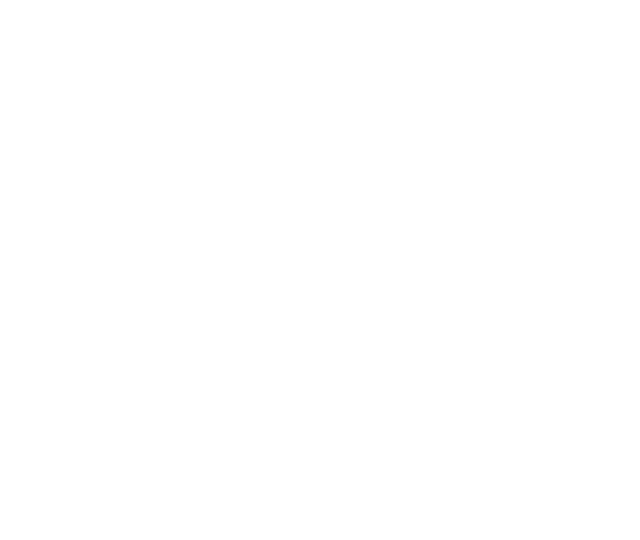
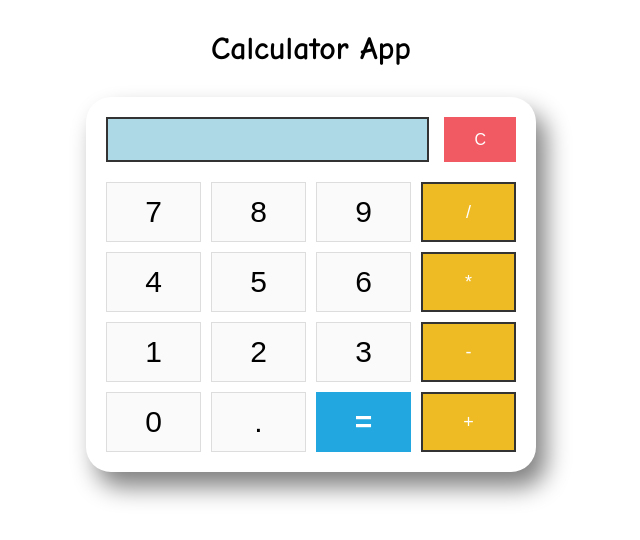
Before and after one commit to Adnankhan107/Odin-calculator, a plain HTML site: page index.html in a window 1280 px wide. Shown: the whole page, without its empty margins (329-969 px from the left). Drawn offline with Linux system fonts and the light colour scheme.

Commit message:
done with UI

```diff
--- a/index.html
+++ b/index.html
@@ -1,19 +1,44 @@
 <!DOCTYPE html>
 <html lang="en">
 <head>
-    <meta charset="UTF-8">
-    <meta name="viewport" content="width=device-width, initial-scale=1.0">
-    <title>Calculator</title>
-    <link rel="stylesheet" href="style.css">
+  <meta charset="UTF-8">
+  <title>Calculator App</title>
+  <link rel="stylesheet" href="style.css">
 </head>
 <body>
 
+  <h1>Calculator App</h1>
 
+  <div class="calculator">
 
+    <div class="top">
+      <input type="text" id="display">
+      <button class="clear">C</button>
+    </div>
 
+    <div class="buttons">
+      <button>7</button>
+      <button>8</button>
+      <button>9</button>
+      <button class="operator">/</button>
 
+      <button>4</button>
+      <button>5</button>
+      <button>6</button>
+      <button class="operator">*</button>
 
+      <button>1</button>
+      <button>2</button>
+      <button>3</button>
+      <button class="operator">-</button>
 
-<script src="script.js"></script>
+      <button>0</button>
+      <button>.</button>
+      <button class="equals">=</button>
+      <button class="operator">+</button>
+    </div>
+
+  </div>
+
 </body>
 </html>
--- a/style.css
+++ b/style.css
@@ -0,0 +1,75 @@
+* {
+  box-sizing: border-box;
+}
+
+body {
+  font-family: Arial, sans-serif;
+  text-align: center;
+}
+
+h1 {
+  font-family: "Comic Sans MS", cursive;
+  margin: 30px 0;
+}
+
+.calculator {
+  width: 450px;
+  margin: 0 auto;
+  padding: 20px;
+  background: white;
+  border-radius: 25px;
+  box-shadow: 10px 15px 25px gray;
+}
+
+.top {
+  display: flex;
+  gap: 15px;
+  margin-bottom: 20px;
+}
+
+#display {
+  flex: 1;
+  height: 45px;
+  padding: 8px;
+  font-size: 20px;
+  text-align: right;
+  background: lightblue;
+  border: 2px solid #333;
+}
+
+.buttons {
+  display: grid;
+  grid-template-columns: repeat(4, 1fr);
+  gap: 10px;
+}
+
+button {
+  height: 60px;
+  font-size: 30px;
+  background: #fafafa;
+  border: 1px solid #ddd;
+  cursor: pointer;
+}
+
+.operator {
+  background: #eebb25;
+  border: 2px solid #333;
+  color: white;
+  font-size: 18px;
+}
+
+.equals {
+  background: #22a7e0;
+  border: none;
+  color: white;
+  font-weight: bold;
+}
+
+.clear {
+  height: auto;
+  padding: 0 30px;
+  font-size: 16px;
+  background: #f25a63;
+  border: none;
+  color: white;
+}
```
